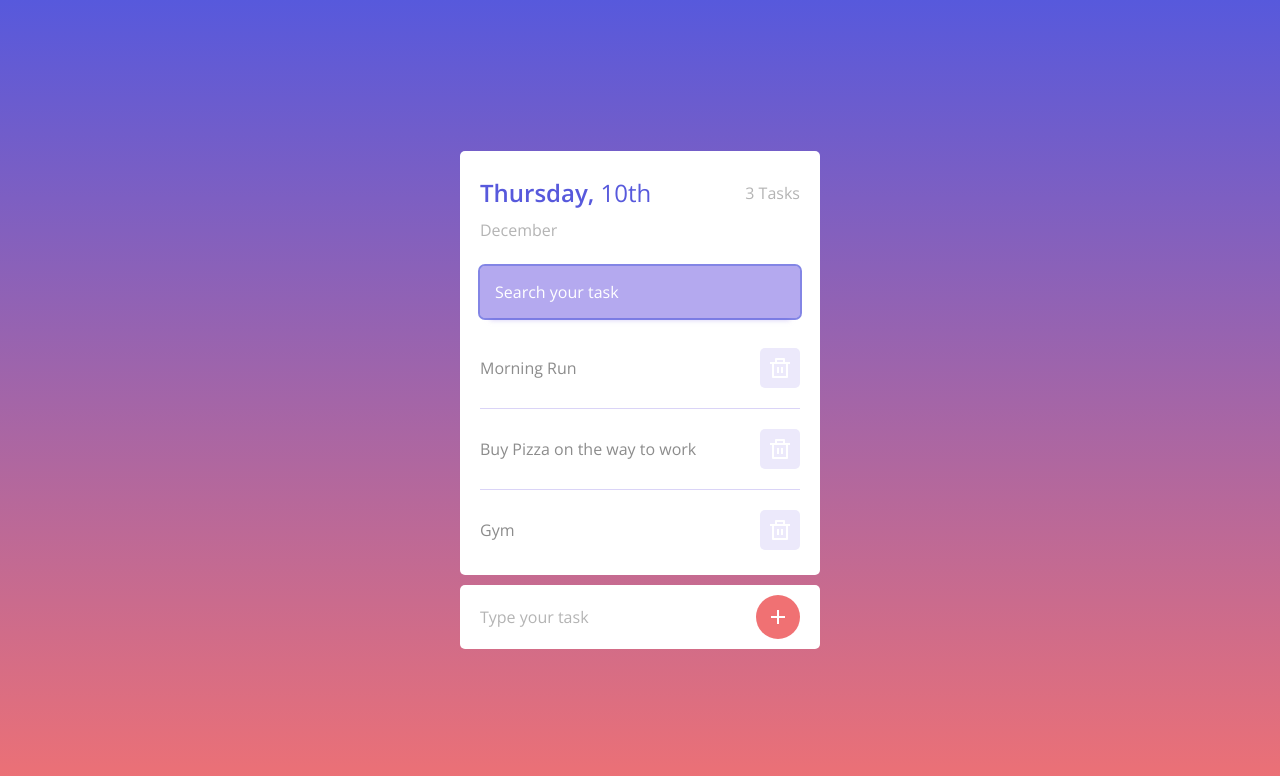
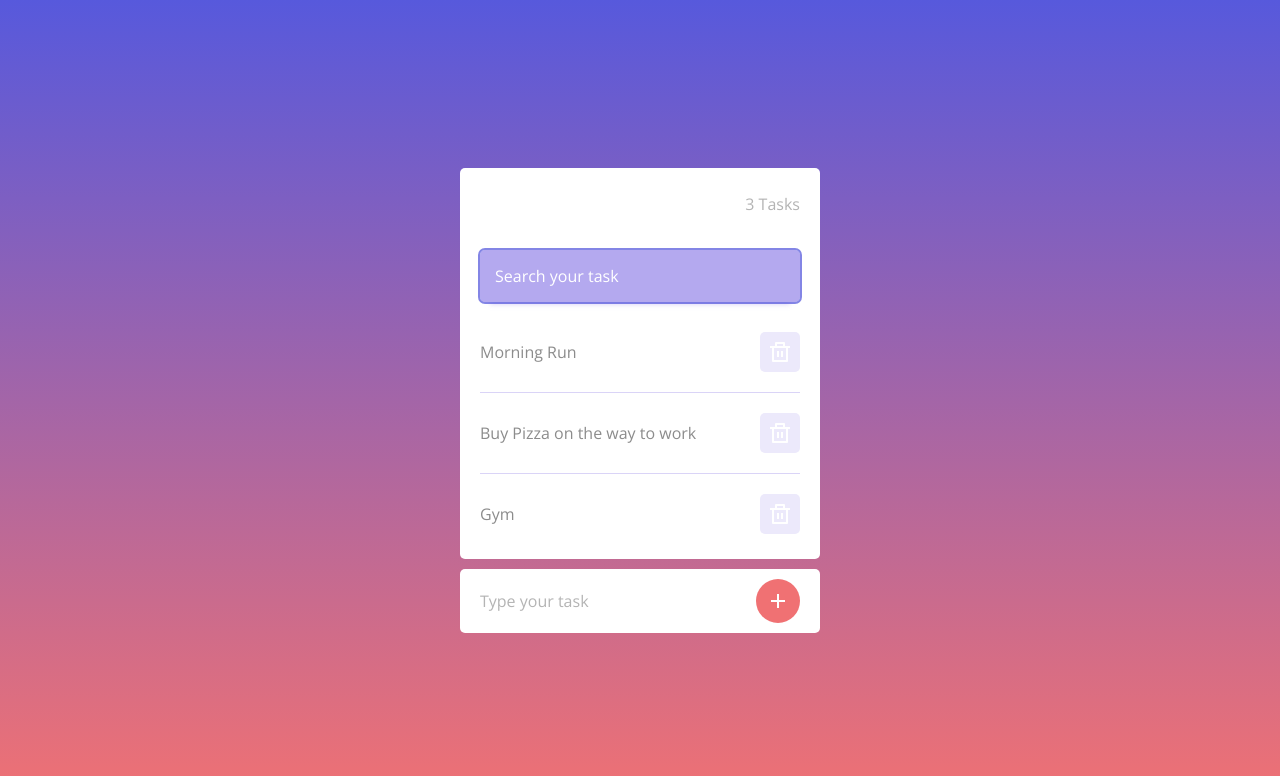
Before and after one commit to santos2408/todo-app, a plain HTML site: page index.html in a window 1280 px wide. Drawn offline with nearby package versions, Linux system fonts and the light colour scheme.

Commit message:
cleared date content to convert in dynamic element

```diff
--- a/index.html
+++ b/index.html
@@ -21,9 +21,9 @@
       <div class="container">
          <!--=========== HEADER ===========-->
          <header class="header">
-            <div class="header__info">
-               <h1 class="header__info-title">Thursday, <span class="span-title">10th<span></h1>
-               <span class="header__info-month">December</span>
+            <div class="header__info" data-js="header-info">
+               <h1 class="header__info-title" data-js="weekday"></h1>
+               <span class="header__info-month" data-js="month-name"></span>
                <span class="header__info-tasks" data-total-tasks="total-tasks">0 Tasks</span>
             </div>
             <form class="form__search" data-form-search="form-search">
```
